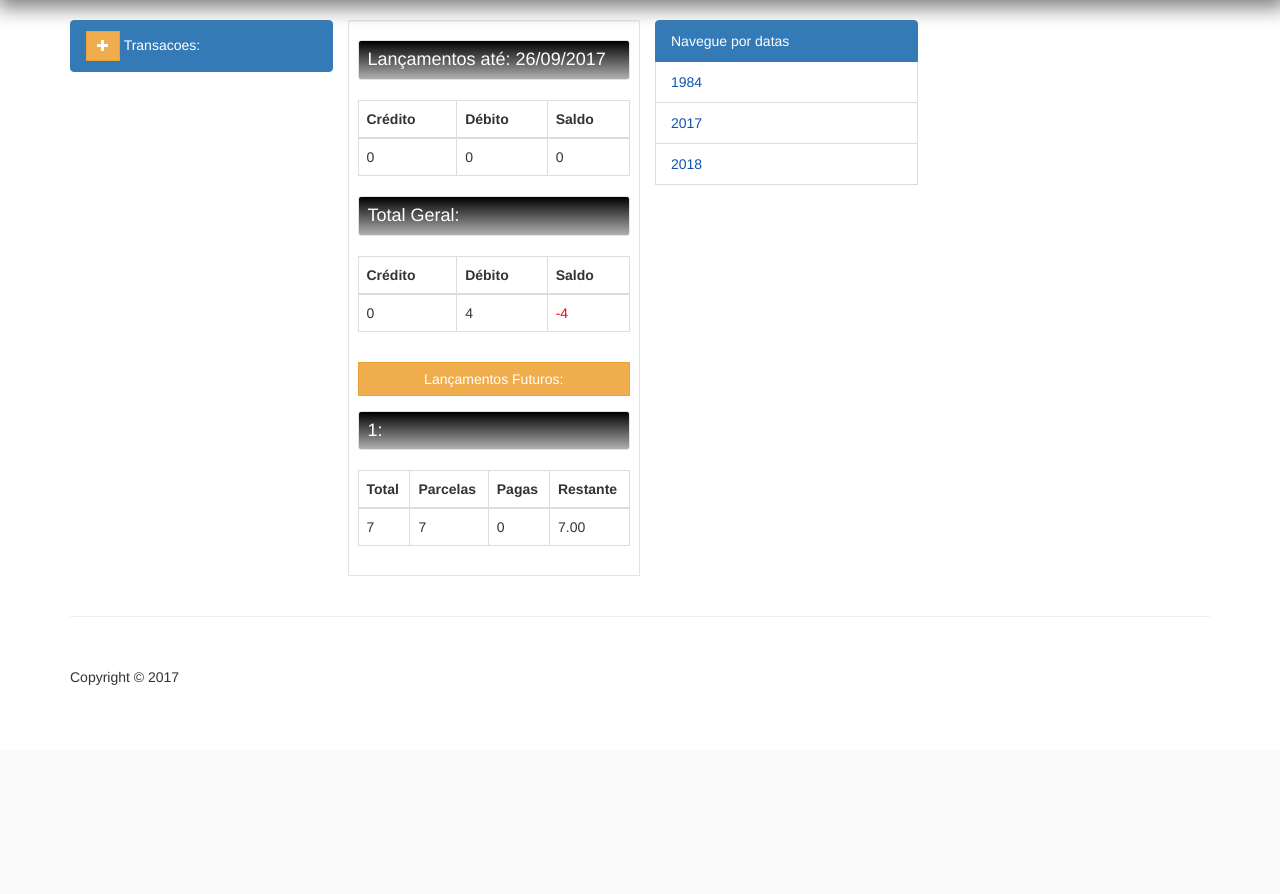
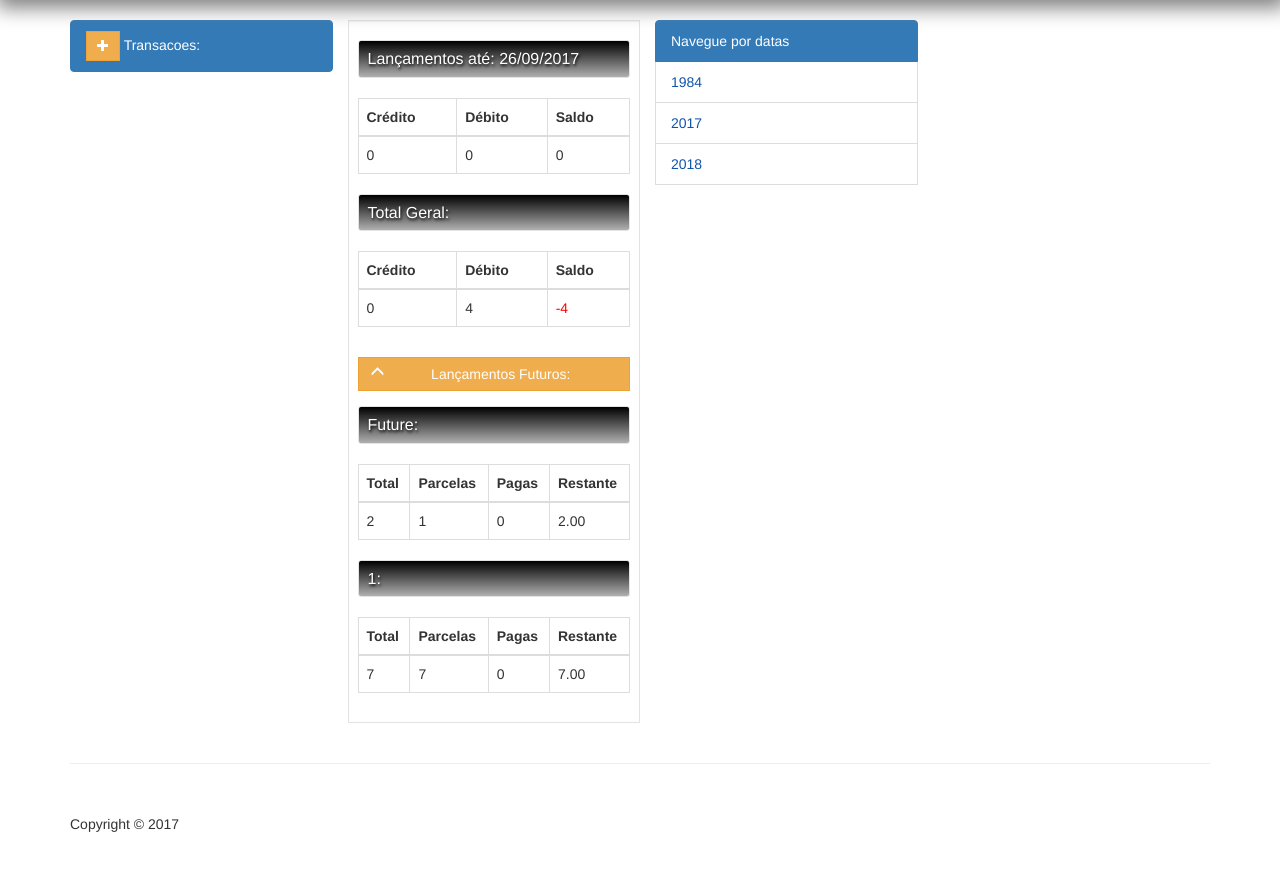
Before and after one commit to wandss/personalFinances, a Django app: page /Transacoes/ in a window 1280 px wide, after a click on "Lançamentos Futuros:". Shown: the part 50-944 px from the top of the page. Before the commit the page ends 735 px from the top, so only its background shows below. Run offline with Django 3.2, Linux system fonts and the light colour scheme; a user stored in the database is signed in; data comes from the database, SQL or seed files in the repository; both versions use the stored data as it was after the commit; some libraries are stand-ins or nearby versions.

Commit message:
created css for list_models.html

```diff
--- a/financialtrack/cadastro/static/css/financialtrack.css
+++ b/financialtrack/cadastro/static/css/financialtrack.css
@@ -38,4 +38,9 @@ a.list-group-item{
 .well_title{
     background: linear-gradient(to bottom, black,white, gray 290% );
     color: white;
+    font-size: 16px;
+    text-shadow: 1px 2px 3px black;
 }
+#show_future_trans{
+    float: left;
+}
--- a/financialtrack/cadastro/static/js/financialtrack.js
+++ b/financialtrack/cadastro/static/js/financialtrack.js
@@ -4,6 +4,19 @@ $(document).ready(function(){
         var valor = $('#valor').val();
         valor = valor.replace(',','.');
         $('#valor').val(valor);
+    });
+
+    var click_count = 0;
+    $('#future_title').click(function(){
+        click_count ++;
+        if (click_count % 2 == 0){
+            $("#show_future_trans").removeClass('glyphicon-menu-up');
+            $("#show_future_trans").addClass('glyphicon-menu-down');
+        }
+        else{
+            $("#show_future_trans").removeClass('glyphicon-menu-down');
+            $("#show_future_trans").addClass('glyphicon-menu-up');
+        }
     });
 
     var repeat_checkbox = document.getElementById('repeat').value;
--- a/financialtrack/mainmenu/statistics.py
+++ b/financialtrack/mainmenu/statistics.py
@@ -61,8 +61,8 @@ class Statistics(object):
 
         all_future_payments = Transacoes.objects.filter(
             incluido_por=self.user,
-            data__year__gte=self.current_date.year,
-            repeat = True).values('estabelecimento','valor','total_repeats')
+            data__gte=self.current_date).values(
+                'estabelecimento','valor','total_repeats','data')
 
         for est in set([result['estabelecimento'] for result in
                         all_future_payments]):
--- a/financialtrack/mainmenu/templates/models_list.html
+++ b/financialtrack/mainmenu/templates/models_list.html
@@ -36,7 +36,7 @@
                     <thead>
                         <tr>
                         {%for month in current_month.keys%}
-                            <th class="my_table_head">{{month}}</th>
+                            <th>{{month}}</th>
                         {%endfor%}
                         </tr>
                     </thead>
@@ -60,7 +60,7 @@
                     <thead>
                         <tr>
                         {%for k in history.keys%}
-                            <th class="my_table_head">{{k}}</th>
+                            <th>{{k}}</th>
                         {%endfor%}
                         </tr>
                     </thead>
@@ -80,15 +80,17 @@
 
             {%if future_expenses%}
             <div>
-                <h4 id="future_title" class="btn btn-block btn-warning" data-toggle="collapse" data-target="#future_trans" >Lançamentos Futuros:</h4>
+                <h4 id="future_title" class="btn btn-block btn-warning" data-toggle="collapse" data-target="#future_trans" >
+                    <span class="glyphicon glyphicon-menu-down" id="show_future_trans"> </span> Lançamentos Futuros:
+                </h4>
                 <div id="future_trans" class="collapse">
                 {%for key,value in future_expenses.items%}
-                <h4 class="well well-sm well_title">{{key}}:</h4>
+                <h6 class="well well-sm well_title">{{key}}:</h6>
                 <table class="table table-hover table-bordered">
                     <thead>
                         <tr>
                         {%for header in value.keys%}
-                            <th class="my_table_head" id="future_header">{{header}}</th>
+                            <th id="future_header">{{header}}</th>
                         {%endfor%}
                         </tr>
                     </thead>
```
Also changed, not shown: financialtrack/financialtrack/db.sqlite3, 1 other file.
